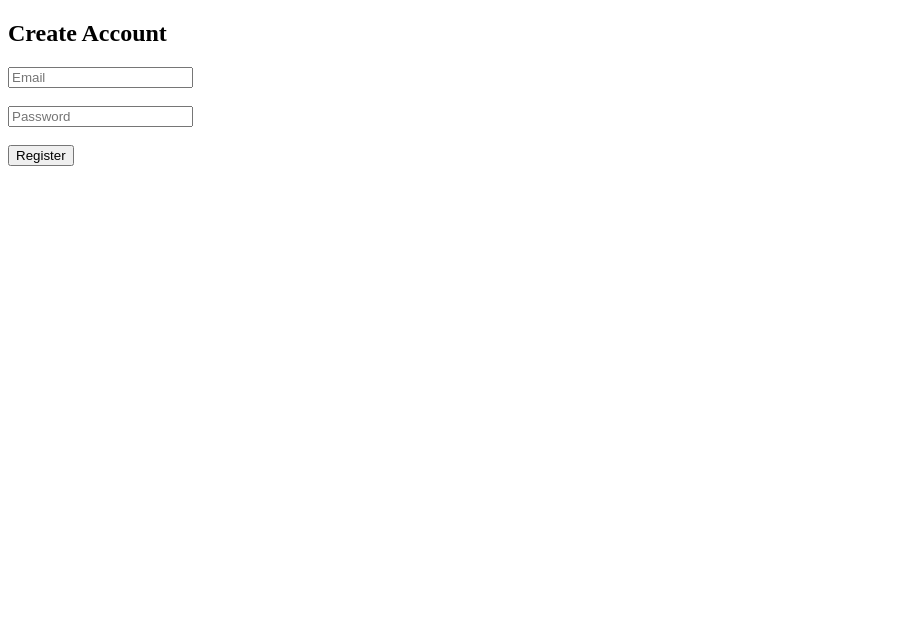
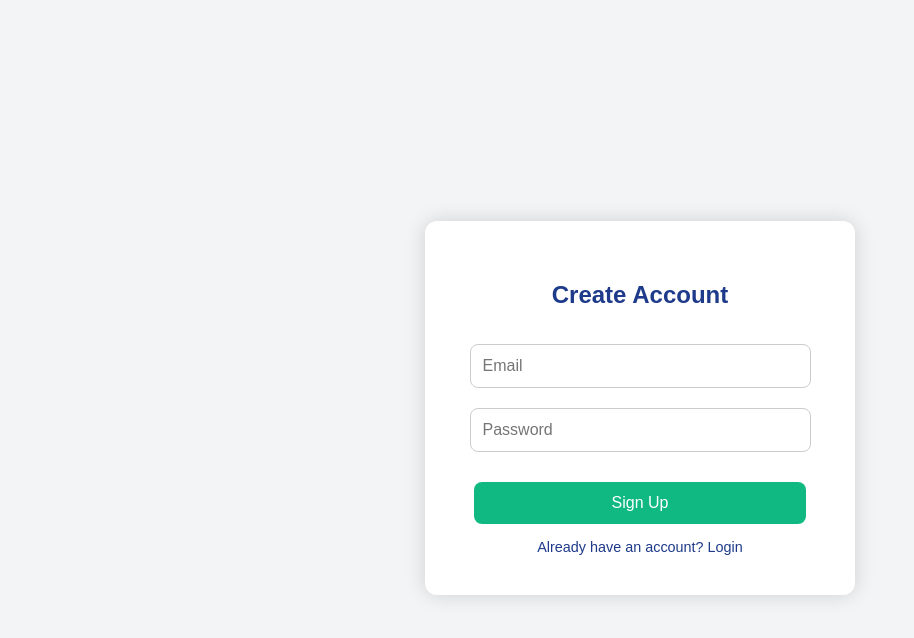
Before and after one commit to HAMZA10Y/hamzakasweb-courses, a plain HTML site: page register.html in a window 1280 px wide. Shown: the whole page, without its empty margins (0-914 px from the left). Drawn offline with Linux system fonts and the light colour scheme.

Commit message:
Update register.html

```diff
--- a/register.html
+++ b/register.html
@@ -1,21 +1,74 @@
 <!DOCTYPE html>
-<html>
+<html lang="en">
 <head>
-  <title>Register</title>
+  <meta charset="UTF-8">
+  <title>Sign Up</title>
+  <style>
+    body {
+      background: #f3f4f6;
+      font-family: Arial, sans-serif;
+      display: flex;
+      justify-content: center;
+      align-items: center;
+      height: 100vh;
+    }
+    .container {
+      background: white;
+      padding: 40px;
+      border-radius: 12px;
+      box-shadow: 0 0 20px rgba(0,0,0,0.15);
+      width: 350px;
+      text-align: center;
+    }
+    h2 {
+      color: #1e3a8a;
+      margin-bottom: 25px;
+    }
+    input {
+      width: 90%;
+      padding: 12px;
+      margin: 10px 0;
+      border-radius: 8px;
+      border: 1px solid #ccc;
+      font-size: 1em;
+    }
+    button {
+      width: 95%;
+      padding: 12px;
+      margin-top: 20px;
+      background-color: #10b981;
+      color: white;
+      font-size: 1em;
+      border: none;
+      border-radius: 8px;
+      cursor: pointer;
+      transition: 0.3s;
+    }
+    button:hover {
+      background-color: #059669;
+    }
+    .link {
+      margin-top: 15px;
+      display: block;
+      font-size: 0.9em;
+      color: #1e3a8a;
+      text-decoration: none;
+    }
+    .link:hover { text-decoration: underline; }
+  </style>
 </head>
 <body>
 
-<h2>Create Account</h2>
+<div class="container">
+  <h2>Create Account</h2>
+  <input type="email" id="email" placeholder="Email">
+  <input type="password" id="password" placeholder="Password">
+  <button onclick="register()">Sign Up</button>
+  <a href="login.html" class="link">Already have an account? Login</a>
+</div>
 
-<input type="email" id="email" placeholder="Email"><br><br>
-<input type="password" id="password" placeholder="Password"><br><br>
-
-<button onclick="register()">Register</button>
-
-<!-- Firebase -->
 <script src="https://www.gstatic.com/firebasejs/10.7.1/firebase-app-compat.js"></script>
 <script src="https://www.gstatic.com/firebasejs/10.7.1/firebase-auth-compat.js"></script>
-
 <script>
 const firebaseConfig = {
   apiKey: "AIzaSyCQgHcWfkCid4Iv_ASrC5U7m20oJ7IdotE",
@@ -26,19 +79,16 @@ const firebaseConfig = {
   appId: "1:604127846186:web:11629f1481d858679ac853",
   measurementId: "G-GT5Q49H071"
 };
-
 firebase.initializeApp(firebaseConfig);
 const auth = firebase.auth();
 
 function register() {
   const email = document.getElementById("email").value;
   const password = document.getElementById("password").value;
+  if (!email || !password) { alert("Enter both email and password"); return; }
 
   auth.createUserWithEmailAndPassword(email, password)
-    .then(() => {
-      alert("Account created!");
-      window.location = "login.html";
-    })
+    .then(() => { window.location = "login.html"; })
     .catch(error => alert(error.message));
 }
 </script>
```
